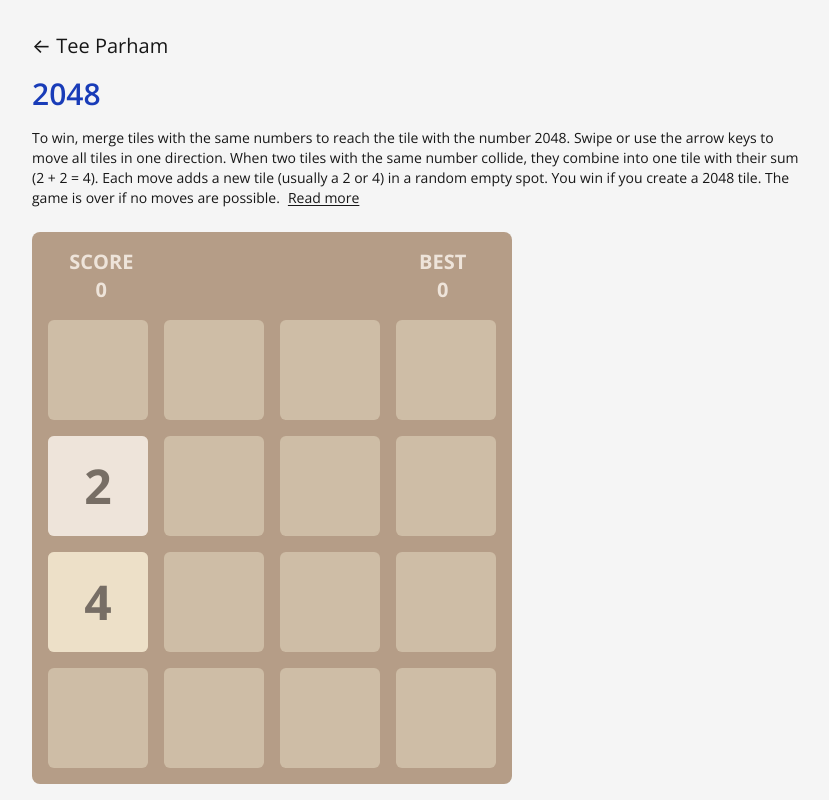
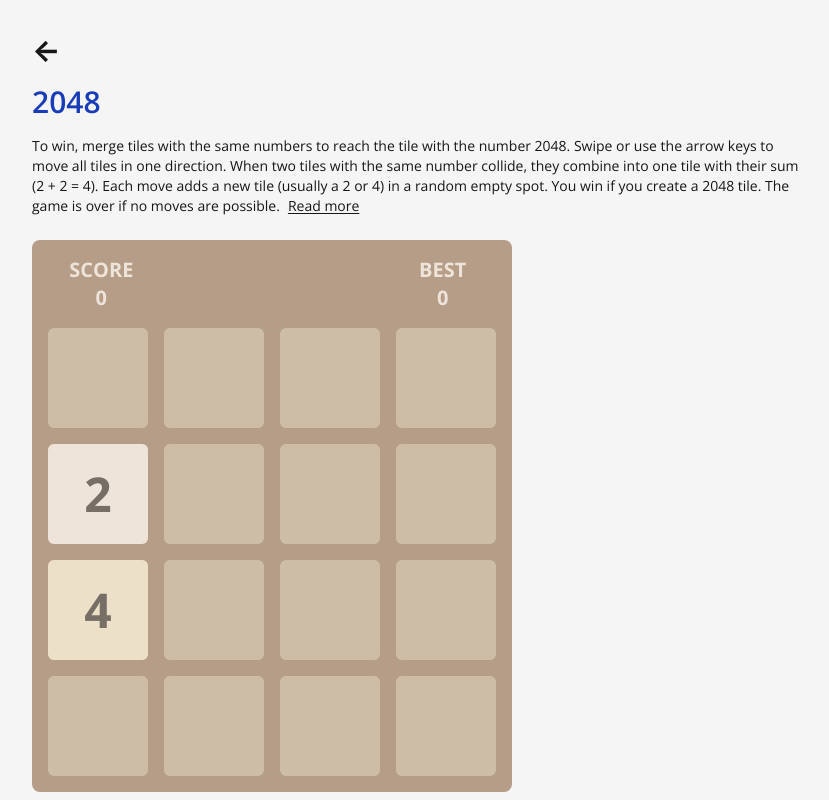
Before and after one commit to teeparham/next, a Next.js app: page /2048 in a window 1280 px wide. Shown: the top 800 px of the page, without its empty margins (224-1053 px from the left). Built offline with nearby package versions, Linux system fonts and the light colour scheme.

Commit message:
Improve BackHeader

```diff
--- a/app/components/BackHeader.tsx
+++ b/app/components/BackHeader.tsx
@@ -4,11 +4,10 @@
 export function BackHeader() {
   return (
     <Link
-      className="block text-xl mb-4 text-neutral-900 dark:text-yellow-400"
+      className="block text-3xl font-bold mb-4 text-neutral-900 dark:text-yellow-400"
       href="/"
     >
       <Arrow left />
-      &nbsp;Tee Parham
     </Link>
   );
 }
```
